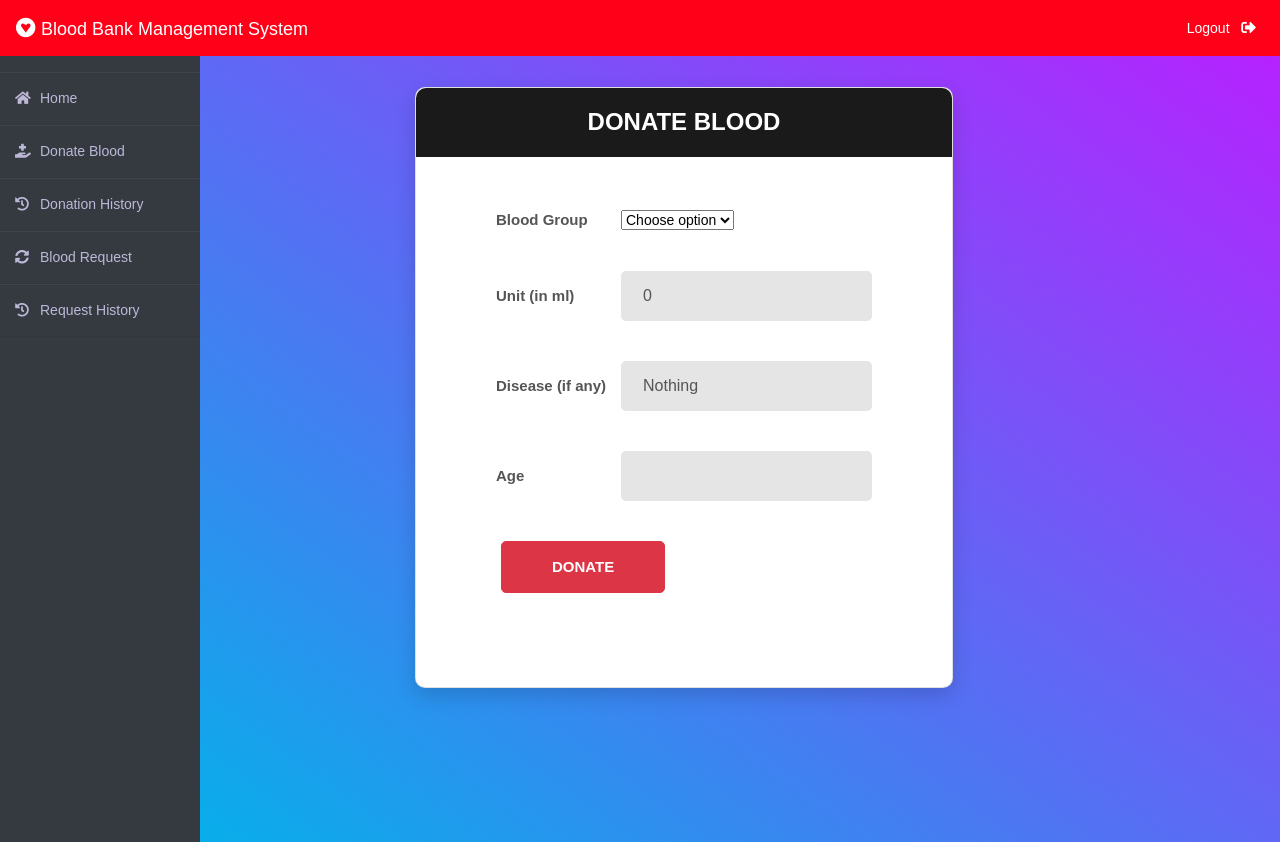
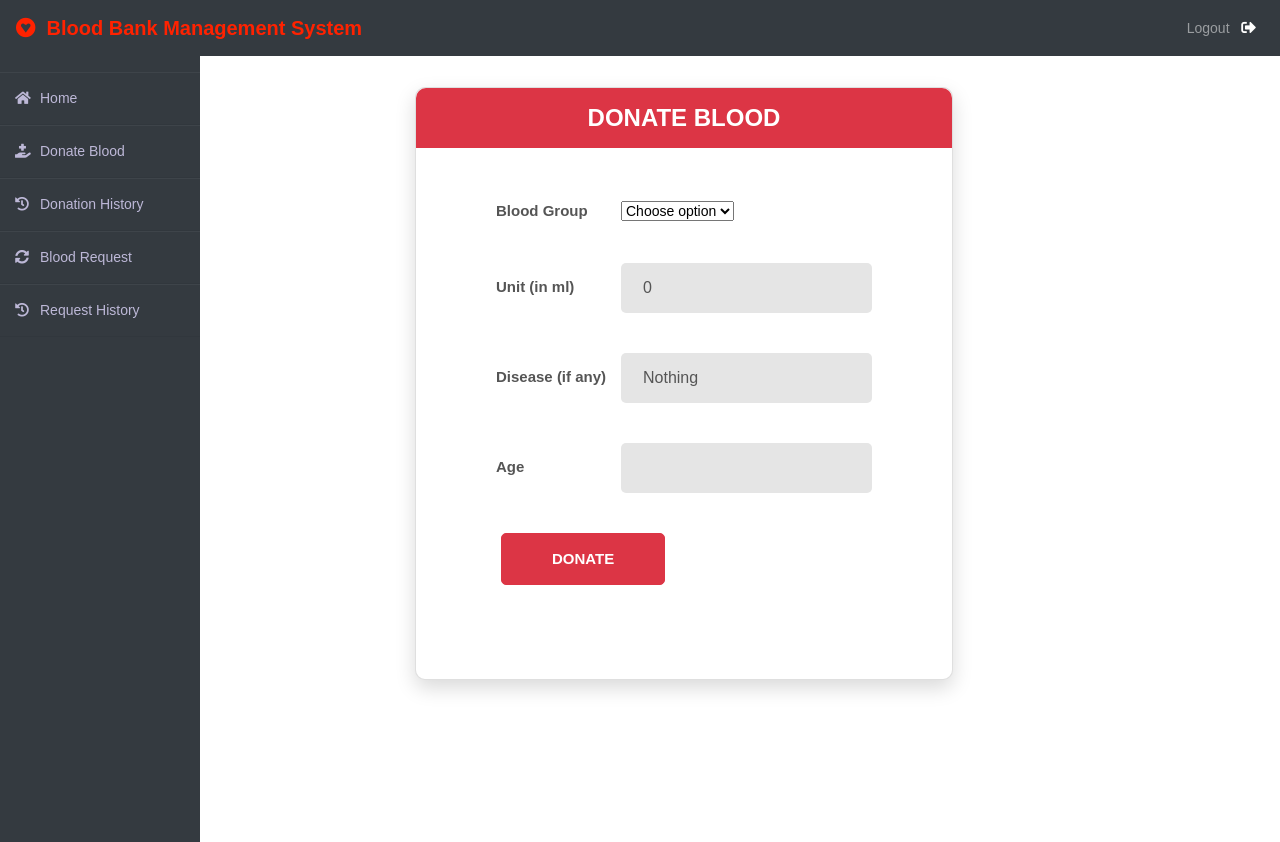
Before and after one commit to sabari245/donorcart, a Django app: page /donor/donate-blood in a window 1280 px wide. Run offline with Django 3.2, Linux system fonts and the light colour scheme; some libraries are stand-ins or nearby versions.

Commit message:
just commit

```diff
--- a/static/css/main.css
+++ b/static/css/main.css
@@ -1,4 +1,3 @@
-
 /* ==========================================================================
    #FONT
    ========================================================================== */
@@ -95,11 +94,13 @@
   .form-row {
     display: block;
   }
+
   .form-row .name,
   .form-row .value {
     display: block;
     width: 100%;
   }
+
   .form-row .name {
     margin-bottom: 7px;
   }
@@ -171,7 +172,9 @@ html {
   margin: 0;
 }
 
-*, *:before, *:after {
+*,
+*:before,
+*:after {
   -webkit-box-sizing: inherit;
   -moz-box-sizing: inherit;
   box-sizing: inherit;
@@ -184,12 +187,23 @@ html {
  * A very simple reset that sits on top of Normalize.css.
  */
 body,
-h1, h2, h3, h4, h5, h6,
-blockquote, p, pre,
-dl, dd, ol, ul,
+h1,
+h2,
+h3,
+h4,
+h5,
+h6,
+blockquote,
+p,
+pre,
+dl,
+dd,
+ol,
+ul,
 figure,
 hr,
-fieldset, legend {
+fieldset,
+legend {
   margin: 0;
   padding: 0;
 }
@@ -197,8 +211,8 @@ fieldset, legend {
 /**
  * Remove trailing margins from nested lists.
  */
-li > ol,
-li > ul {
+li>ol,
+li>ul {
   margin-bottom: 0;
 }
 
@@ -239,7 +253,12 @@ body {
   font-size: 14px;
 }
 
-h1, h2, h3, h4, h5, h6 {
+h1,
+h2,
+h3,
+h4,
+h5,
+h6 {
   font-weight: 400;
 }
 
@@ -299,7 +318,8 @@ h6 {
   background: -webkit-linear-gradient(bottom left, #08aeea 0%, #b721ff 100%);
   background: -moz-linear-gradient(bottom left, #08aeea 0%, #b721ff 100%);
   background: -o-linear-gradient(bottom left, #08aeea 0%, #b721ff 100%);
-  background: linear-gradient(to top right, #08aeea 0%, #b721ff 100%);
+  /* background: linear-gradient(to top right, #08aeea 0%, #b721ff 100%); */
+  background: white;
 }
 
 /* ==========================================================================
@@ -452,7 +472,8 @@ input[type="date" i] {
   padding: 14px;
 }
 
-.table-condensed td, .table-condensed th {
+.table-condensed td,
+.table-condensed th {
   font-size: 14px;
   font-family: "Roboto", "Arial", "Helvetica Neue", sans-serif;
   font-weight: 400;
@@ -473,7 +494,8 @@ input[type="date" i] {
   margin-top: 5px;
 }
 
-.daterangepicker::after, .daterangepicker::before {
+.daterangepicker::after,
+.daterangepicker::before {
   display: none;
 }
 
@@ -525,11 +547,11 @@ input {
   cursor: pointer;
 }
 
-.radio-container input:checked ~ .checkmark {
+.radio-container input:checked~.checkmark {
   background-color: #e5e5e5;
 }
 
-.radio-container input:checked ~ .checkmark:after {
+.radio-container input:checked~.checkmark:after {
   display: block;
 }
 
@@ -747,8 +769,12 @@ input {
 }
 
 .card-5 .card-heading {
-  padding: 20px 0;
-  background: #1a1a1a;
+  /* padding: 20px 0; */
+  height: 60px;
+  background: #dc3545;
+  display: flex;
+  justify-content: center;
+  align-items: center;
   -webkit-border-top-left-radius: 10px;
   -moz-border-radius-topleft: 10px;
   border-top-left-radius: 10px;
--- a/templates/donor/donorbase.html
+++ b/templates/donor/donorbase.html
@@ -164,15 +164,16 @@
 
 <body>
 
-  <nav class="navbar navbar-expand-lg navbar-light fixed-top bg-danger">
-    <a style="color:white;" class="navbar-brand" href="/"><i class="fab fa-gratipay"></i>&nbsp;<font
-        face="Comic sans MS" size="4">Blood Bank Management System</font></a>
+  <nav class="navbar navbar-expand-lg navbar-dark fixed-top bg-dark">
+    <a style="color: #ff2200; font-weight: bold" class="navbar-brand" href="/"><i class="fab fa-gratipay"></i>&nbsp;
+      Blood Bank Management System
+    </a>
 
 
     <div class="navbar-collapse collapse w-100 order-3 dual-collapse2">
       <ul class="navbar-nav ml-auto">
         <li class="nav-item">
-          <a class="nav-link" style="color: white;" href="/logout">Logout &nbsp; <i class="fas fa-sign-out-alt"></i></a>
+          <a class="nav-link" href="/logout">Logout &nbsp; <i class="fas fa-sign-out-alt"></i></a>
         </li>
 
       </ul>
```
Also changed, not shown: templates/blood/adminbase.html (+5 -4 lines), templates/patient/patientbase.html (+5 -4 lines), static/profile_pic/Patient/Screenshot_20221108_172208_2fITT50.png (added).
